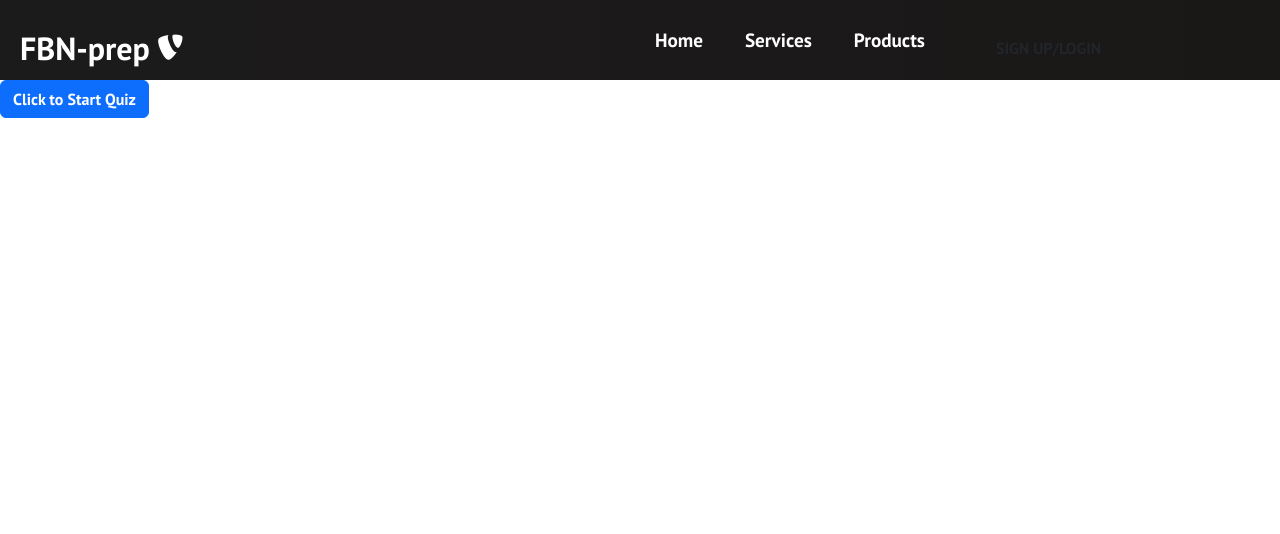
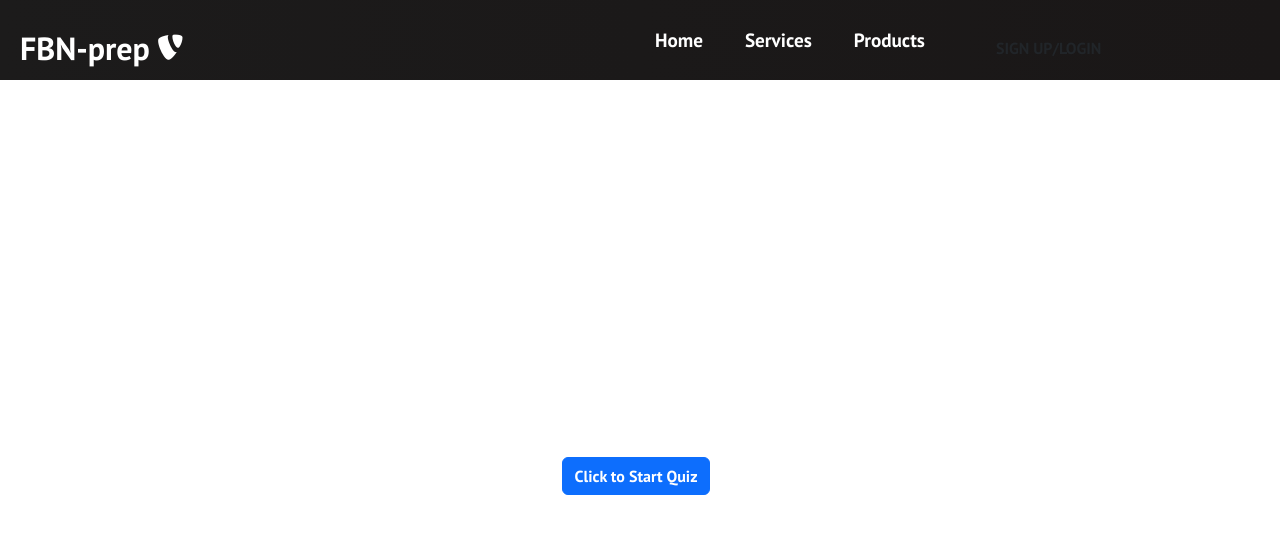
Before and after one commit to Nyelus101/Employment-guide-prep, a React (Vite) app in the folder Employment-guide/: page /services in a window 1280 px wide. Shown: the top 534 px of the page. Built offline with nearby package versions, Linux system fonts and the light colour scheme.

Commit message:
centered the quiz button

```diff
--- a/Employment-guide/src/Braindesign/components/pages/Services.jsx
+++ b/Employment-guide/src/Braindesign/components/pages/Services.jsx
@@ -101,7 +101,7 @@
   }
 
   return (
-    <>
+    <div className="d-flex justify-content-center align-items-center vh-100">
       {values.map((v, idx) => (
         <Button key={idx} className="me-2 mb-2" onClick={() => handleShow(v)}>
           Click to Start Quiz
@@ -116,7 +116,7 @@
           <QuizApp />
         </Modal.Body>
       </Modal>
-    </>
+    </div>
   );
 }
 
```
